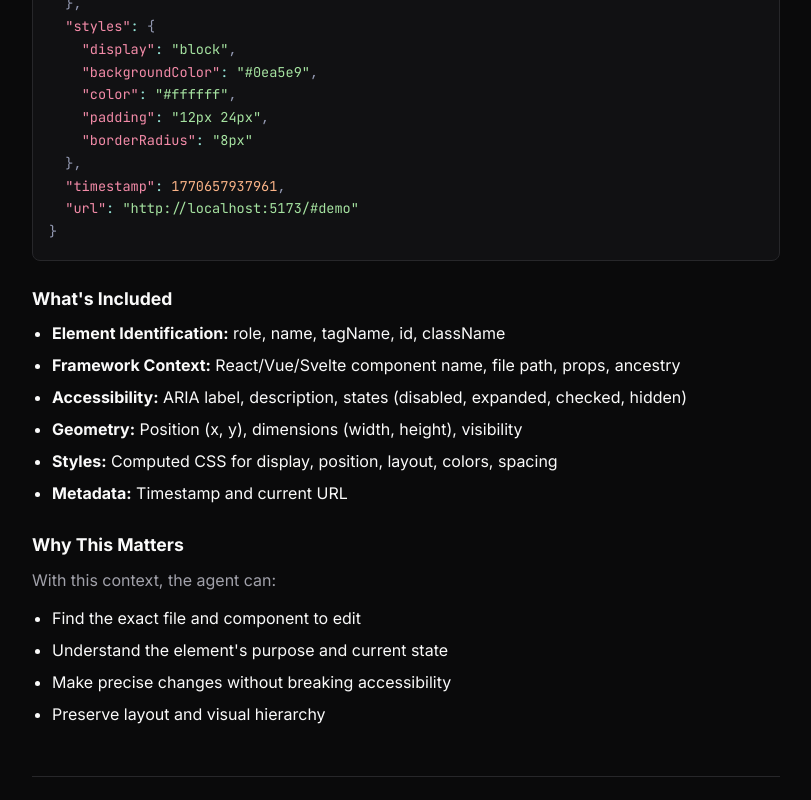
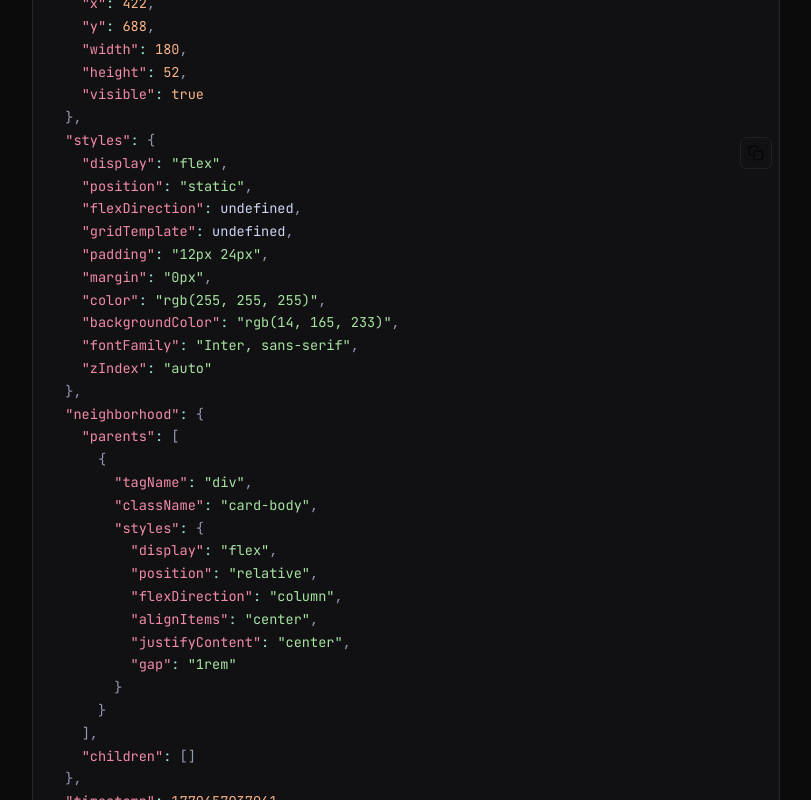
Before and after one commit to donutboyband/eyeglass_site, a React (Vite) app: page /docs/concepts in a window 1280 px wide. Shown: the part 3060-3860 px from the top of the page, without its empty margins (378-1189 px from the left). Built offline with nearby package versions, Linux system fonts and the light colour scheme.

Commit message:
[eyeglass:eyeglass-1770700723561-3vy51gj] Updated semantic snapshot docs

```diff
--- a/src/components/docs/pages/CoreConcepts.tsx
+++ b/src/components/docs/pages/CoreConcepts.tsx
@@ -6,16 +6,21 @@ const sampleSnapshot = `{
   "tagName": "button",
   "id": "cta",
   "className": "primary",
+  "dataAttributes": { "testid": "buy-btn" },
   "framework": {
     "name": "react",
     "componentName": "PricingCard",
     "filePath": "src/components/PricingCard.tsx",
+    "lineNumber": 42,
     "props": { "intent": "primary", "size": "lg" },
-    "ancestry": ["App", "HomePage"]
+    "ancestry": ["App", "HomePage", "PricingSection"]
   },
   "a11y": {
     "label": "Buy now",
+    "description": null,
     "disabled": false,
+    "expanded": undefined,
+    "checked": undefined,
     "hidden": false
   },
   "geometry": {
@@ -26,11 +31,33 @@ const sampleSnapshot = `{
     "visible": true
   },
   "styles": {
-    "display": "block",
-    "backgroundColor": "#0ea5e9",
-    "color": "#ffffff",
+    "display": "flex",
+    "position": "static",
+    "flexDirection": undefined,
+    "gridTemplate": undefined,
     "padding": "12px 24px",
-    "borderRadius": "8px"
+    "margin": "0px",
+    "color": "rgb(255, 255, 255)",
+    "backgroundColor": "rgb(14, 165, 233)",
+    "fontFamily": "Inter, sans-serif",
+    "zIndex": "auto"
+  },
+  "neighborhood": {
+    "parents": [
+      {
+        "tagName": "div",
+        "className": "card-body",
+        "styles": {
+          "display": "flex",
+          "position": "relative",
+          "flexDirection": "column",
+          "alignItems": "center",
+          "justifyContent": "center",
+          "gap": "1rem"
+        }
+      }
+    ],
+    "children": []
   },
   "timestamp": 1770657937961,
   "url": "http://localhost:5173/#demo"
@@ -132,12 +159,13 @@ export function CoreConcepts() {
 
         <h3>What's Included</h3>
         <ul>
-          <li><strong>Element Identification:</strong> role, name, tagName, id, className</li>
-          <li><strong>Framework Context:</strong> React/Vue/Svelte component name, file path, props, ancestry</li>
-          <li><strong>Accessibility:</strong> ARIA label, description, states (disabled, expanded, checked, hidden)</li>
-          <li><strong>Geometry:</strong> Position (x, y), dimensions (width, height), visibility</li>
-          <li><strong>Styles:</strong> Computed CSS for display, position, layout, colors, spacing</li>
-          <li><strong>Metadata:</strong> Timestamp and current URL</li>
+          <li><strong>Element Identification:</strong> role, name, tagName, id, className, dataAttributes</li>
+          <li><strong>Framework Context:</strong> Detected framework (react/vue/svelte/vanilla), component name, file path with line number, props, and component ancestry chain</li>
+          <li><strong>Accessibility:</strong> ARIA label, description, and states (disabled, expanded, checked, hidden)</li>
+          <li><strong>Geometry:</strong> Bounding box position (x, y), dimensions (width, height), and visibility status</li>
+          <li><strong>Computed Styles:</strong> display, position, flexDirection, gridTemplate, padding, margin, color, backgroundColor, fontFamily, zIndex</li>
+          <li><strong>DOM Neighborhood:</strong> Parent elements with their layout styles (display, flex, grid), and child element summary with counts</li>
+          <li><strong>Page Context:</strong> Current URL and timestamp</li>
         </ul>
 
         <h3>Why This Matters</h3>
```
Also changed, not shown: 1 other file (tests, documents, lock files or other folders).
